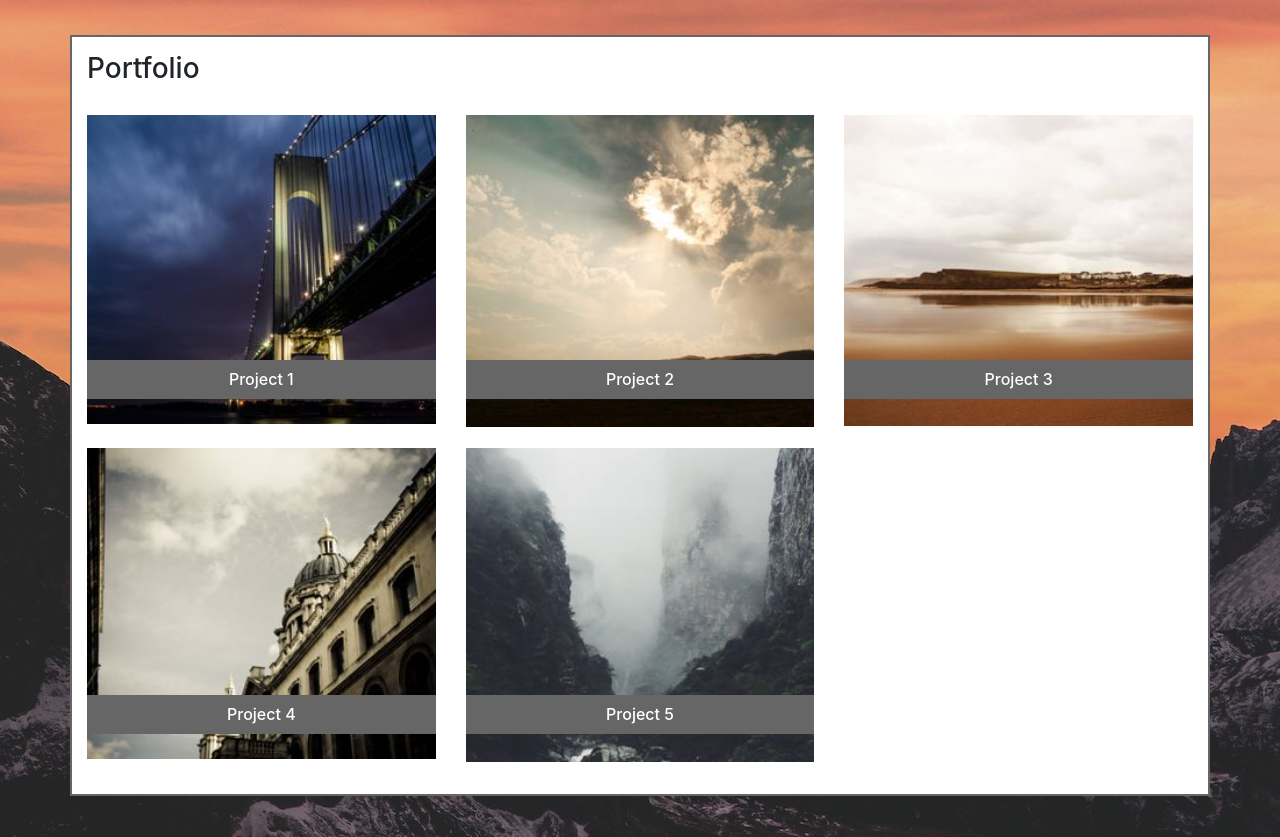
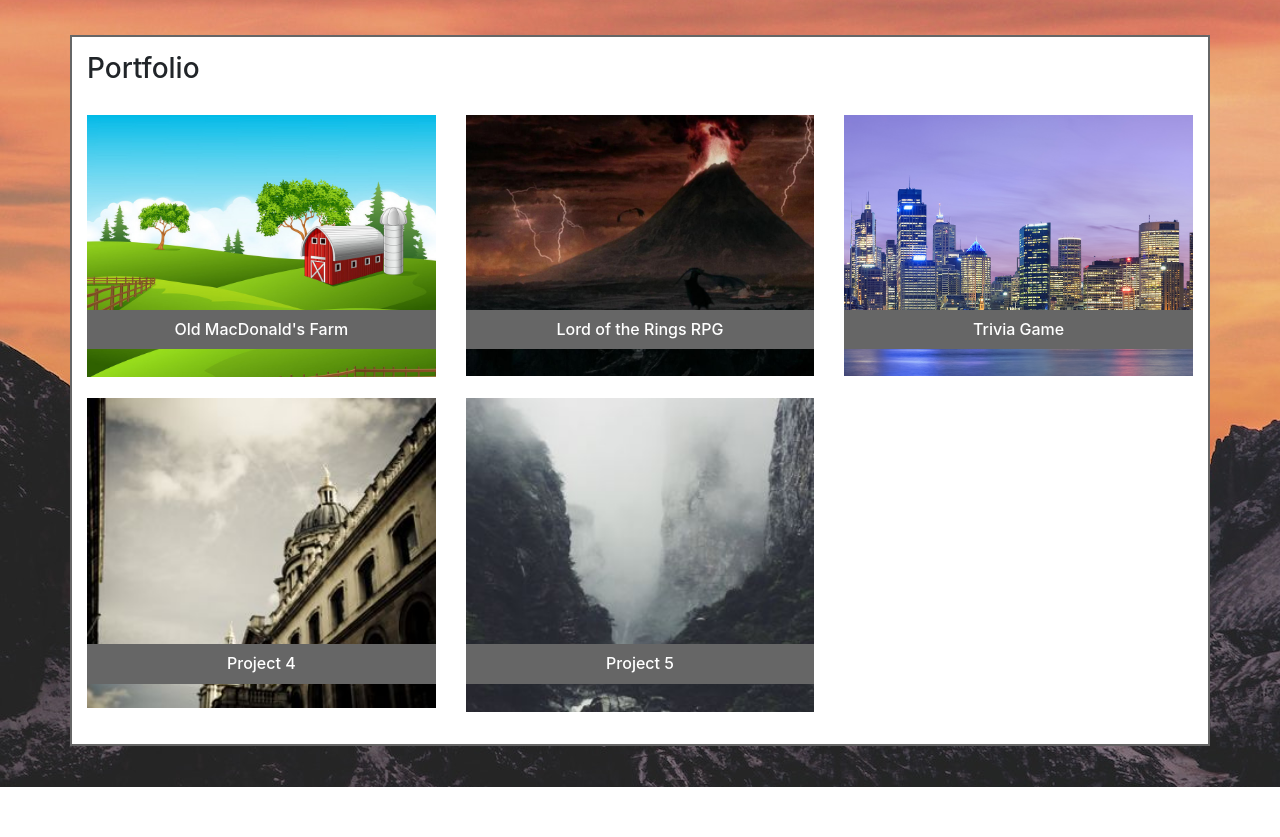
Before and after one commit to pgerspach/Bootstrap-Portfolio, a plain HTML site: page portfolio.html in a window 1280 px wide. Shown: the part 78-915 px from the top of the page. After the commit the page ends 865 px from the top, so only its background shows below. Drawn offline with nearby package versions, Linux system fonts and the light colour scheme.

Commit message:
Added links and pics for first three HWs

```diff
--- a/portfolio.html
+++ b/portfolio.html
@@ -53,16 +53,16 @@
                 <section class="row">
 
                     <div class="col-lg-4 col-md-6 col-12 portImg">
-                        <img src="assets/images/266.jpeg" alt="BM" height="width/1.33" width="100%">
-                        <h6 class="imgOver"><a class="portLink" href="#">Project 1</a></h6>
+                        <img src="assets/images/Farm-Back.jpg" alt="BM" height="width/1.33" width="100%">
+                        <h6 class="imgOver"><a class="portLink" href="https://pgerspach.github.io/Word-Guess-Game/"target="_blank">Old MacDonald's Farm</a></h6>
                     </div>
                     <div class="col-lg-4 col-md-6 col-12 portImg">
-                        <img src="assets/images/269.jpeg" alt="BM" height="width/1.33" width="100%">
-                        <h6 class="imgOver"><a class="portLink" href="#">Project 2</a></h6>
+                        <img src="assets/images/mordor.jpg" alt="BM" height="width/1.33" width="100%">
+                        <h6 class="imgOver"><a class="portLink" href="https://pgerspach.github.io/unit-4-game/"target="_blank">Lord of the Rings RPG</a></h6>
                     </div>
                     <div class="col-lg-4 col-md-6 col-12 portImg">
-                        <img src="assets/images/268.jpeg" alt="BM" height="width/1.33" width="100%">
-                        <h6 class="imgOver"><a class="portLink" href="#">Project 3</a></h6>
+                        <img src="assets/images/sydney.jpg" alt="BM" height="width/1.33" width="100%">
+                        <h6 class="imgOver"><a class="portLink" href="https://pgerspach.github.io/TriviaGame/"target="_blank">Trivia Game</a></h6>
                     </div>
 
 
```
Also changed, not shown: assets/images/Farm-Back.jpg (added), assets/images/mordor.jpg (added), assets/images/sydney.jpg (added).
